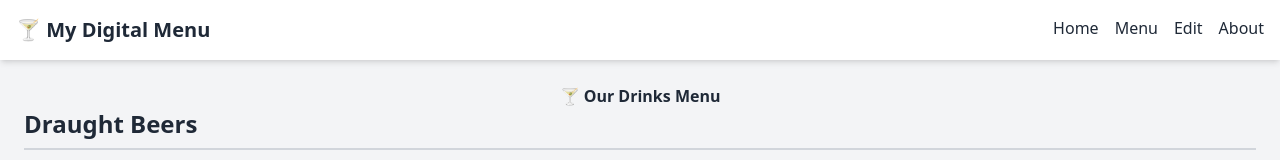
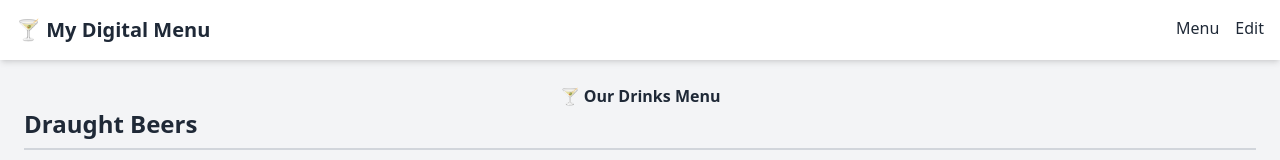
Before and after one commit to KhuslenEnkh/Digital_Menu_Web, a Next.js app: page / in a window 1280 px wide. Shown: the top 160 px of the page. Built offline with nearby package versions, Linux system fonts and the light colour scheme.

Commit message:
fix: update navigation links in Layout component

```diff
--- a/components/Layout.js
+++ b/components/Layout.js
@@ -6,10 +6,8 @@ export default function Layout({ children }) {
       <nav className="bg-white shadow-md p-4 flex justify-between">
         <h1 className="text-xl font-bold">🍸 My Digital Menu</h1>
         <div className="space-x-4">
-          <Link href="/">Home</Link>
-          <Link href="/menu">Menu</Link>
+          <Link href="/">Menu</Link>
           <Link href="/edit">Edit</Link>
-          <Link href="/about">About</Link>
         </div>
       </nav>
       <main className="p-6">{children}</main>
```
